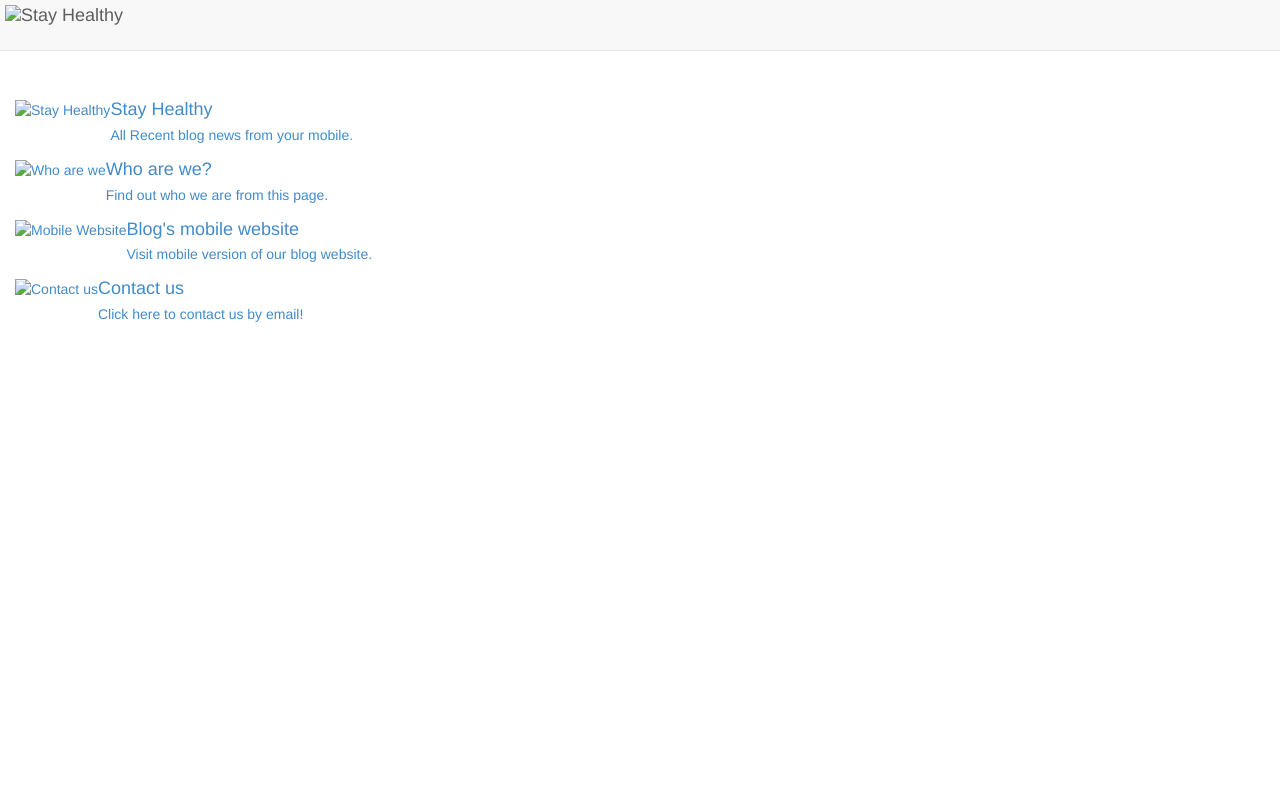
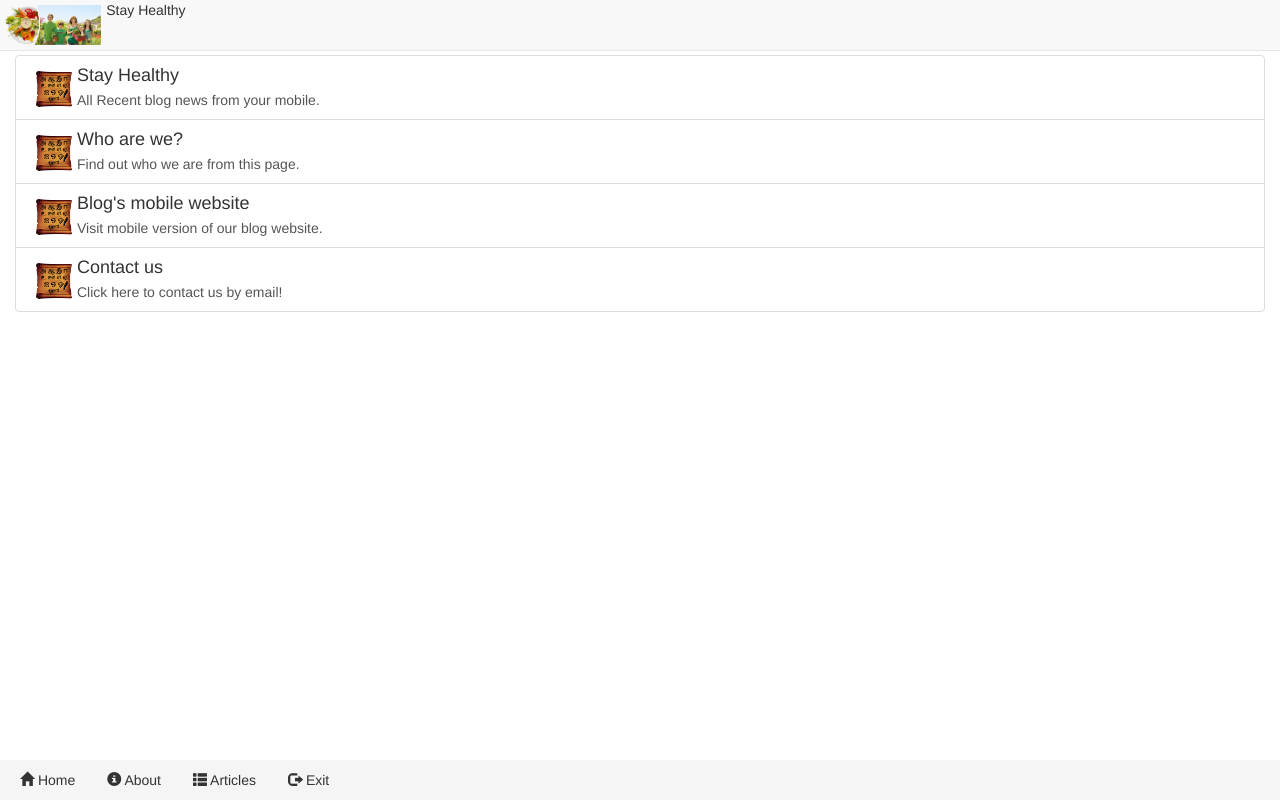
Before and after one commit to SmartDroidies/StayHealthy, a website: page app/index.html in a window 1280 px wide. Drawn offline with Linux system fonts and the light colour scheme.

Commit message:
UI Improved

```diff
--- a/app/css/healthy.css
+++ b/app/css/healthy.css
@@ -1,3 +1,8 @@
+/* Global Styling */
+body, h1, h2, h3, h4, h5, h6  {
+    font-family: Helvetica, Arial, sans-serif!important;
+}
+
 /* app css stylesheet */
 html {
   position: relative;
@@ -28,10 +33,14 @@ body {
 }
 
 .footer > .content {
-  padding-right: 15px;
-  padding-left: 15px;
+  padding-right: 5px;
+  padding-left: 5px;
   padding-top : 0px;
   padding-bottom : 0px;
+}
+
+.nav-footer > li > a {
+  color : #333;
 }
 
 .padless {
@@ -46,8 +55,8 @@ body {
   padding-left: 5px;
 }
 
-.content {
-	margin : 100px auto;
+body > .content {
+  padding: 50px 0 0 0;
 }
 
 /* Error Message Display */
@@ -67,3 +76,12 @@ body {
 .error-content  {
 	margin-top : 100px;
 }
+
+/* Home Menu Navigation Styling */
+.nav-icon {
+	padding : 5px;
+}
+
+.list-group {
+  margin-top : 5px;
+}
--- a/app/index.html
+++ b/app/index.html
@@ -16,11 +16,25 @@
 	<nav class="navbar navbar-default navbar-fixed-top" role="navigation">
       <div class="container-fluid">
 		<div class="navbar-header">
-			<img alt="Stay Healthy" src="images/header.png" class="navbar-brand app-logo"/>
+			<img alt="Stay Healthy" src="images/header.png" class="navbar-brand app-logo media-object pull-left"/>
+			<div class="media-body">
+				Stay Healthy
+			</div>
         </div>
       </div>
     </nav>
 	<div ng-view class="container-fluid content">
+
 	</div>
+	<div class="footer">
+		<div class="container-fluid content">
+			<ul class="nav nav-pills nav-footer">
+				<li><a href="#home"><span class="glyphicon glyphicon-home"></span> Home</a></li>
+				<li><a href="#aboutus"><span class="glyphicon glyphicon-info-sign"></span> About</a></li>
+				<li><a href="#articles"><span class="glyphicon glyphicon-th-list"></span> Articles</a></li>
+				<li><a href="#exit"><span class="glyphicon glyphicon-log-out"></span> Exit</a></li>
+			</ul>
+		</div>
+    </div>
 </body>
 </html>
--- a/app/partials/home.html
+++ b/app/partials/home.html
@@ -1,39 +1,25 @@
-<div class="row">
+<div class="row padless">
 	<div class="col-md-12">
-		<div class="media">
-			<a href="#articles">
-				<img class="media-object pull-left" src="..." alt="Stay Healthy">
-				<div class="media-body">
-					<h4 class="media-heading">Stay Healthy</h4>
-					All Recent blog news from your mobile.
-				</div>
+		<div class="list-group">
+			<a href="#articles" class="list-group-item">
+				<img class="media-object pull-left nav-icon" src="images/article.png" alt="Stay Healthy">
+				<h4 class="list-group-item-heading">Stay Healthy</h4>
+				<p class="list-group-item-text">All Recent blog news from your mobile.</p>
 			</a>
-		</div>
-		<div class="media">
-			<a href="#aboutus">
-				<img class="media-object pull-left" src="..." alt="Who are we">
-				<div class="media-body">
-					<h4 class="media-heading">Who are we?</h4>
-					Find out who we are from this page.
-				</div>
+			<a href="#aboutus" class="list-group-item">
+				<img class="media-object pull-left nav-icon" src="images/aboutus.png" alt="Who are we">
+				<h4 class="list-group-item-heading">Who are we?</h4>
+				<p class="list-group-item-text">Find out who we are from this page.</p>
 			</a>
-		</div>
-		<div class="media">
-			<a href="http://stayhealthy.careerwrap.com/" target="_blank">
-				<img class="media-object pull-left" src="..." alt="Mobile Website">
-				<div class="media-body">
-					<h4 class="media-heading">Blog's mobile website</h4>
-					Visit mobile version of our blog website.
-				</div>
+			<a href="http://stayhealthy.careerwrap.com/" target="_blank" class="list-group-item">
+				<img class="media-object pull-left nav-icon" src="images/website.png" alt="Mobile Website">
+				<h4 class="list-group-item-heading">Blog's mobile website</h4>
+				<p class="list-group-item-text">Visit mobile version of our blog website.</p>
 			</a>
-		</div>
-		<div class="media">
-			<a href="#contactus" target="_blank">
-				<img class="media-object pull-left" src="..." alt="Contact us">
-				<div class="media-body">
-					<h4 class="media-heading">Contact us</h4>
-					Click here to contact us by email!
-				</div>
+			<a href="#contactus" class="list-group-item">
+				<img class="media-object pull-left nav-icon" src="images/contact.png" alt="Contact us">
+				<h4 class="list-group-item-heading">Contact us</h4>
+				<p class="list-group-item-text">Click here to contact us by email!</p>
 			</a>
 		</div>
 	</div>
```
Also changed, not shown: app/partials/aboutus.html (+4 -2 lines), app/partials/articles.html (+2 -2 lines), app/images/aboutus.png (added), app/images/article.png (added), app/images/contact.png (added), app/images/header.png (added), app/images/website.png (added), 1 other file.
